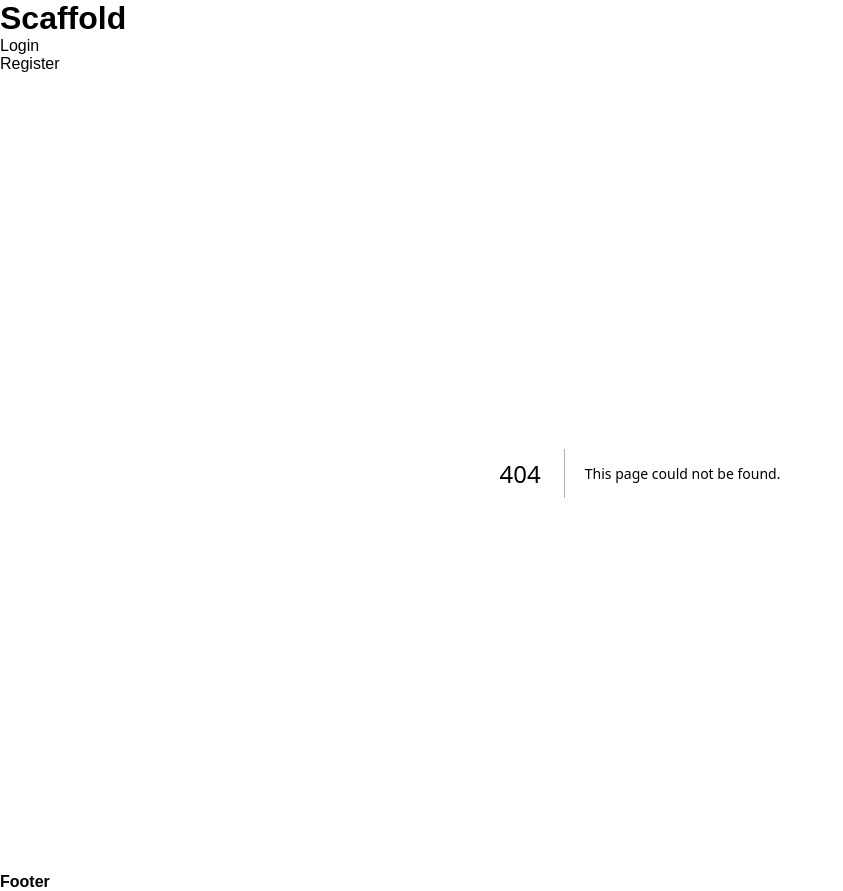
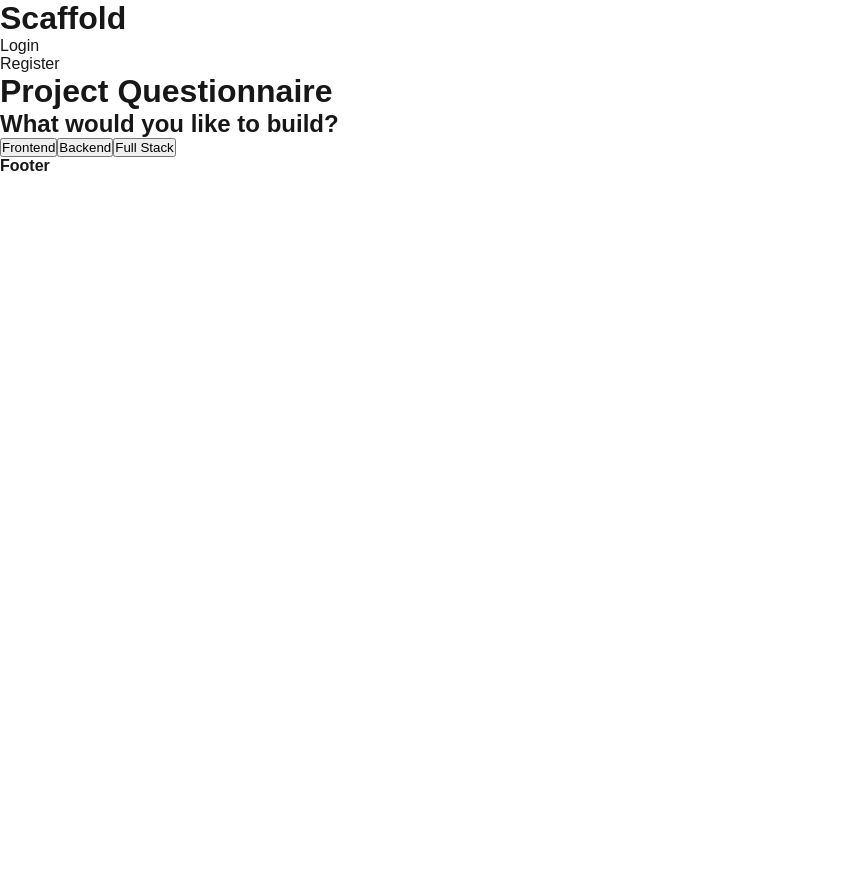
Before and after one commit to JBassard97/scaffold, a Next.js app: page /questionnaire in a window 1280 px wide. Before the commit this address had no page. Shown: the whole page, without its empty margins (0-843 px from the left). After the commit the page ends 800 px from the top, so only its background shows below. Built offline with nearby package versions, Linux system fonts and the light colour scheme.

Commit message:
had to find a solution to the question tree that is the questionnaire page. happy with the current implementation and plan, but I know it'll need to get more complex and I think I have that system in check for now

```diff
--- a/app/components/DeleteAccountButton/DeleteAccountButton.tsx
+++ b/app/components/DeleteAccountButton/DeleteAccountButton.tsx
@@ -56,8 +56,8 @@ export const DeleteAccountButton = ({
           : `Press ${5 - pressCount} Times to Delete Account`}
       </button>
       <p>
-        * Deleting your account results in the loss of all of your personal data
-        and access to paid membership features.
+        Deleting your account results in the loss of all personal data and
+        access to paid membership features.
       </p>
 
       {error && <p>{error}</p>}
--- /dev/null
+++ b/app/components/QuestionnaireForm/QuestionnaireForm.tsx
@@ -0,0 +1,44 @@
+"use client";
+
+import React from "react";
+import { QuestionTree, QuestionKey } from "@/types";
+
+interface QuestionnaireFormProps {
+  questionTree: QuestionTree;
+  currentQuestionKey: QuestionKey;
+  onNextQuestion: (
+    questionKey: QuestionKey,
+    answerValue: string,
+    nextKey: QuestionKey
+  ) => void;
+}
+
+const QuestionnaireForm: React.FC<QuestionnaireFormProps> = ({
+  questionTree,
+  currentQuestionKey,
+  onNextQuestion,
+}) => {
+  const currentQuestion = questionTree[currentQuestionKey];
+
+  if (!currentQuestion) return <p>Error: Question not found.</p>;
+
+  return (
+    <div>
+      <h2>{currentQuestion.question}</h2>
+      <div>
+        {currentQuestion.options.map((option) => (
+          <button
+            key={option.value}
+            onClick={() =>
+              onNextQuestion(currentQuestionKey, option.value, option.next)
+            }
+          >
+            {option.label}
+          </button>
+        ))}
+      </div>
+    </div>
+  );
+};
+
+export default QuestionnaireForm;
--- a/app/new_project/page.tsx
+++ b/app/new_project/page.tsx
@@ -1,3 +1,5 @@
+"use client";
+
 export default function NewProjectPage() {
   return (
     <div>
@@ -5,8 +7,8 @@ export default function NewProjectPage() {
         You aboutta pay me a dollar real quick if you haven't already before I
         let you download the scaffold or utilize the CLI I'm working on
       </p>
-      <button>
-        Holla $$$
+      <button onClick={() => (window.location.href = "/questionnaire")}>
+        Start Questionnaire
       </button>
     </div>
   );
--- /dev/null
+++ b/app/questionnaire/QUESTION_TREE.json
@@ -0,0 +1,109 @@
+{
+  "start": {
+    "question": "What would you like to build?",
+    "options": [
+      { "label": "Frontend", "value": "frontend", "next": "frontend" },
+      { "label": "Backend", "value": "backend", "next": "backend" },
+      { "label": "Full Stack", "value": "full-stack", "next": "full-stack" }
+    ]
+  },
+  "frontend": {
+    "question": "Would you like to use a framework?",
+    "options": [
+      { "label": "React", "value": "react", "next": "frontend-language" },
+      { "label": "Svelte", "value": "svelte", "next": "frontend-language" },
+      { "label": "Vue", "value": "vue", "next": "frontend-language" },
+      {
+        "label": "Static website (HTML, CSS, JS)",
+        "value": "static",
+        "next": "frontend-language"
+      }
+    ]
+  },
+  "frontend-language": {
+    "question": "What language would you like to use?",
+    "options": [
+      { "label": "JavaScript", "value": "javascript", "next": "done" },
+      { "label": "TypeScript", "value": "typescript", "next": "done" }
+    ]
+  },
+  "backend": {
+    "question": "What backend language would you like to use?",
+    "options": [
+      {
+        "label": "JavaScript",
+        "value": "javascript",
+        "next": "backend-framework"
+      },
+      { "label": "Python", "value": "python", "next": "python-framework" },
+      { "label": "Java", "value": "java", "next": "java-framework" }
+    ]
+  },
+  "backend-framework": {
+    "question": "Would you like to use a framework?",
+    "options": [
+      { "label": "Express", "value": "express", "next": "done" },
+      { "label": "None (Base language)", "value": "vanilla", "next": "done" }
+    ]
+  },
+  "python-framework": {
+    "question": "Which framework would you like to use?",
+    "options": [
+      { "label": "Flask", "value": "flask", "next": "done" },
+      { "label": "Django", "value": "django", "next": "done" },
+      { "label": "FastAPI", "value": "fastapi", "next": "done" }
+    ]
+  },
+  "java-framework": {
+    "question": "Which framework would you like to use?",
+    "options": [
+      {
+        "label": "Spring Boot (with Maven)",
+        "value": "spring-boot",
+        "next": "done"
+      },
+      { "label": "None (Base language)", "value": "vanilla", "next": "done" }
+    ]
+  },
+  "full-stack": {
+    "question": "Would you like to use a full-stack framework?",
+    "options": [
+      { "label": "Next.js", "value": "next", "next": "done" },
+      { "label": "SvelteKit", "value": "sveltekit", "next": "done" },
+      { "label": "Laravel", "value": "laravel", "next": "done" },
+      {
+        "label": "No, separate frontend & backend",
+        "value": "separate",
+        "next": "full-stack-separate"
+      }
+    ]
+  },
+  "full-stack-separate": {
+    "question": "What frontend technology would you like to use?",
+    "options": [
+      {
+        "label": "React",
+        "value": "react",
+        "next": "full-stack-separate-backend"
+      },
+      { "label": "Vue", "value": "vue", "next": "full-stack-separate-backend" },
+      {
+        "label": "Vanilla JavaScript",
+        "value": "vanilla",
+        "next": "full-stack-separate-backend"
+      }
+    ]
+  },
+  "full-stack-separate-backend": {
+    "question": "What backend technology would you like to use?",
+    "options": [
+      { "label": "Express (JavaScript)", "value": "express", "next": "done" },
+      { "label": "Flask (Python)", "value": "flask", "next": "done" },
+      { "label": "Spring Boot (Java)", "value": "spring-boot", "next": "done" }
+    ]
+  },
+  "done": {
+    "question": "You're all set! Generating your project...",
+    "options": []
+  }
+}
--- /dev/null
+++ b/app/questionnaire/page.tsx
@@ -0,0 +1,48 @@
+"use client";
+
+import { useState } from "react";
+import QUESTION_TREE from "./QUESTION_TREE.json";
+import QuestionnaireForm from "../components/QuestionnaireForm/QuestionnaireForm";
+import { QuestionKey, QuestionTree } from "@/types";
+
+const QuestionnairePage = () => {
+  const questionTree: QuestionTree = QUESTION_TREE;
+  const [currentQuestionKey, setCurrentQuestionKey] =
+    useState<QuestionKey>("start");
+  const [answers, setAnswers] = useState<Record<string, string>>({});
+
+  const handleNextQuestion = (
+    questionKey: QuestionKey,
+    answerValue: string,
+    nextKey: QuestionKey
+  ) => {
+    // Update answers state
+    setAnswers((prev) => ({
+      ...prev,
+      [questionKey]: answerValue,
+    }));
+
+    // If questionnaire is complete, log answers
+    if (nextKey === "done") {
+      console.log("Final Answers:", { ...answers, [questionKey]: answerValue });
+      setCurrentQuestionKey("done");
+      return;
+    }
+
+    // Move to next question
+    setCurrentQuestionKey(nextKey);
+  };
+
+  return (
+    <div>
+      <h1>Project Questionnaire</h1>
+      <QuestionnaireForm
+        questionTree={questionTree}
+        currentQuestionKey={currentQuestionKey}
+        onNextQuestion={handleNextQuestion}
+      />
+    </div>
+  );
+};
+
+export default QuestionnairePage;
--- a/tsconfig.json
+++ b/tsconfig.json
@@ -22,6 +22,6 @@
       "@/*": ["./*"]
     }
   },
-  "include": ["next-env.d.ts", "**/*.ts", "**/*.tsx", ".next/types/**/*.ts", "test.js"],
+  "include": ["next-env.d.ts", "**/*.ts", "**/*.tsx", ".next/types/**/*.ts", "test.js", "app/questionnaire/QUESTION_TREE.js"],
   "exclude": ["node_modules"]
 }
```
Also changed, not shown: extra/questionnaire-plan.md (added, +59 -0 lines), test.js (deleted, +0 -7 lines), types.ts (+17 -0 lines).
